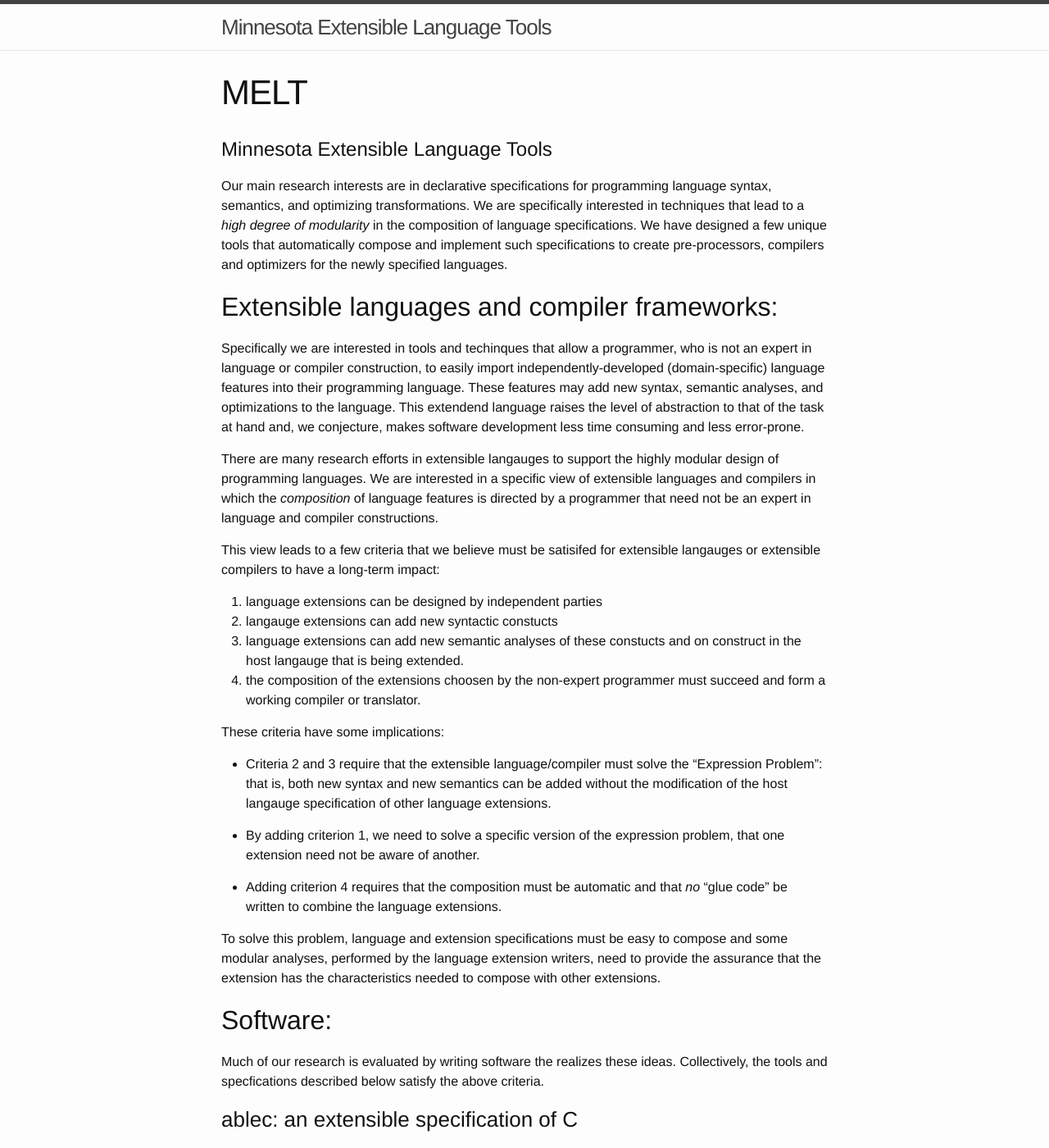
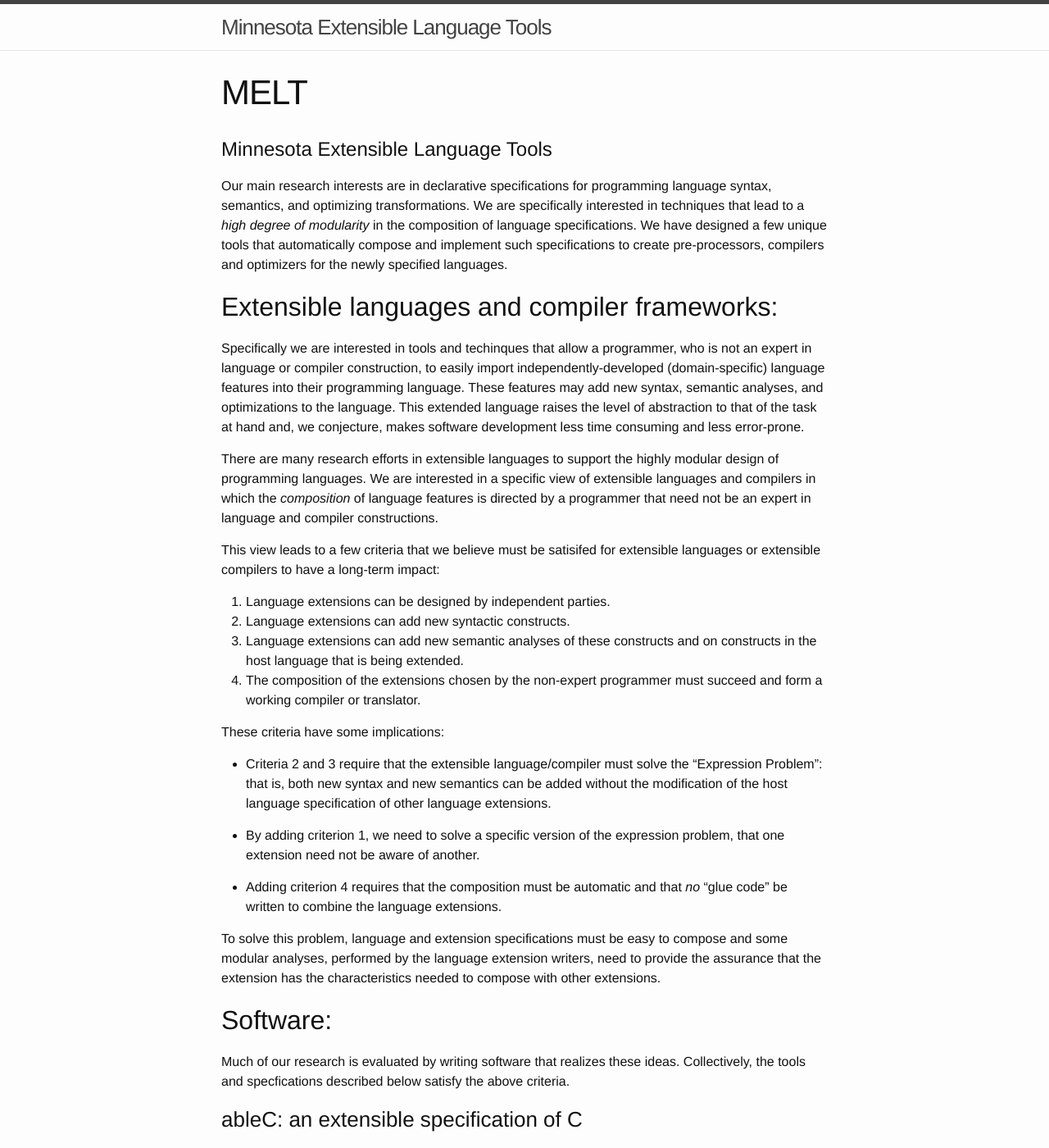
Before and after one commit to melt-umn/melt-website, a Jekyll site: the page built from index.md, in a window 1280 px wide and 1400 px high. Shown: the whole window at 82% size. Built offline with Jekyll 4.4.1, drawn with Linux system fonts in a browser that asks for light colours; some of the changed text lies outside the part shown.

Commit message:
minor cleanup of typos, etc.

```diff
--- a/index.md
+++ b/index.md
@@ -21,33 +21,33 @@ programmer, who is not an expert in language or compiler construction,
 to easily import independently-developed (domain-specific) language
 features into their programming language.  These features may add new
 syntax, semantic analyses, and optimizations to the language.  This
-extendend language raises the level of abstraction to that of the task
+extended language raises the level of abstraction to that of the task
 at hand and, we conjecture, makes software development less time
 consuming and less error-prone.
 
-There are many research efforts in extensible langauges to support the
+There are many research efforts in extensible languages to support the
 highly modular design of programming languages.  We are interested in
 a specific view of extensible languages and compilers in which the
 *composition* of language features is directed by a programmer that
 need not be an expert in language and compiler constructions.
 
 This view leads to a few criteria that we believe must be satisifed
-for extensible langauges or extensible compilers to have a long-term
+for extensible languages or extensible compilers to have a long-term
 impact:
 
-1. language extensions can be designed by independent parties
-2. langauge extensions can add new syntactic constucts
-3. language extensions can add new semantic analyses of these
-   constucts and on construct in the host langauge that is being
+1. Language extensions can be designed by independent parties.
+2. Language extensions can add new syntactic constructs.
+3. Language extensions can add new semantic analyses of these
+   constructs and on constructs in the host language that is being
    extended.
-4. the composition of the extensions choosen by the non-expert
+4. The composition of the extensions chosen by the non-expert
    programmer must succeed and form a working compiler or translator.
 
 These criteria have some implications:
 
 * Criteria 2 and 3 require that the extensible language/compiler must
   solve the "Expression Problem": that is, both new syntax and new
-  semantics can be added without the modification of the host langauge
+  semantics can be added without the modification of the host language
   specification of other language extensions.
 
 * By adding criterion 1, we need to solve a specific version of
@@ -64,26 +64,26 @@ extension writers, need to provide the assurance that the extension
 has the characteristics needed to compose with other extensions.
 
 ## Software:
-Much of our research is evaluated by writing software the realizes
+Much of our research is evaluated by writing software that realizes
 these ideas.  Collectively, the tools and specfications described
 below satisfy the above criteria.
 
 
-### ablec: an extensible specification of C
+### ableC: an extensible specification of C
 
 [ableC](ablec/index.html) is our primary vehicle for investigating
-extensible langauges.  This specification implements (or soon will)
-the C11 standard of the C programming langauge.
+extensible languages.  This specification implements (or soon will)
+the C11 standard of the C programming language.
 
 
 ### Silver: an extensible attribute grammar system
 
 [Silver](silver) is our attribute grammar system.  The specifications
-for ableC and its extensions are written in the Silver AG langauge.
+for ableC and its extensions are written in the Silver AG language.
 
-Uniquely, Silver supports a modular analysis so that extension writers
+Uniquely, Silver supports a modular analysis that extension writers
 can use to certify that their extension will compose with other
-independently-devlopled, and similarly certified, extensions to form a
+independently-developed, and similarly certified, extensions to form a
 well-defined attribute grammar.  Essentially, this ensures that the
 composed attribute grammar will work.
 
```
Also changed, not shown: ableC/index.md (+5 -5 lines), gitbot-home-directory/README.md (+3 -3 lines), people/index.md (+2 -2 lines), silver/index.md (+5 -5 lines), README.md.
